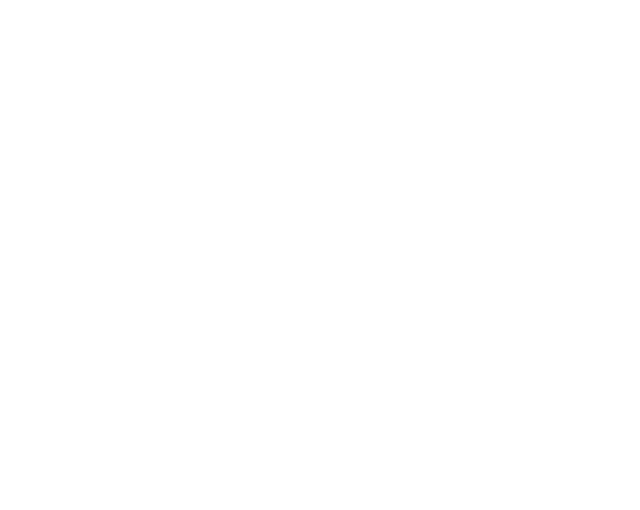
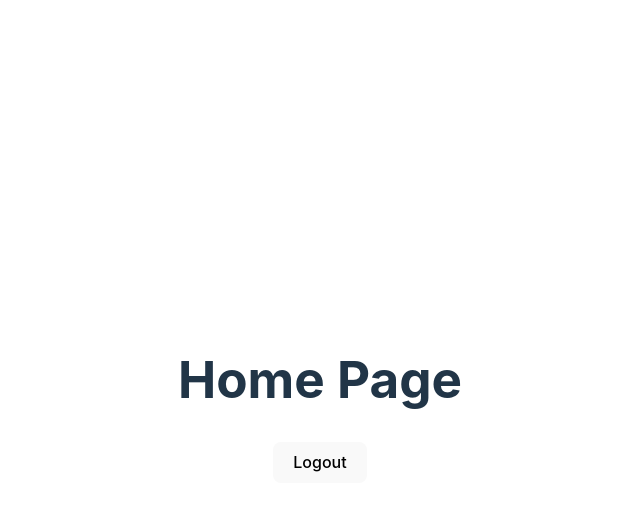
Before and after one commit to stormymayday/mapty, a website built with Vite: page index.html in a window 1280 px wide. Both pictures are taken after typing "name@example.com", "Sample123" into the empty fields and a click on the button "Login". Shown: the whole page, without its empty margins (320-960 px from the left). Built offline with nearby package versions, Linux system fonts and the light colour scheme.

Commit message:
Implemented HomePage.js

```diff
--- /dev/null
+++ b/components/HomePage.js
@@ -0,0 +1,32 @@
+export default class HomePage extends HTMLElement {
+
+    constructor() {
+
+        super();
+
+    }
+
+    connectedCallback() {
+
+        // Getting template from the DOM
+        const template = document.getElementById('home-page-template');
+
+        // Cloning the template
+        const content = template.content.cloneNode(true);
+
+        // Appending content to the DOM
+        this.appendChild(content);
+
+        this.querySelector("#logout-btn").addEventListener("click", event => {
+
+            app.state.isLoggedIn = false;
+
+            app.router.go(`/login`);
+
+        });
+
+    }
+
+}
+
+customElements.define("home-page", HomePage);
--- a/index.html
+++ b/index.html
@@ -48,6 +48,11 @@
     <button id="register-btn">Registration Page</button>
   </template>
 
+  <template id="home-page-template">
+    <h1>Home Page</h1>
+    <button id="logout-btn">Logout</button>
+  </template>
+
   <script type="module" src="/main.js"></script>
 </body>
 
--- a/main.js
+++ b/main.js
@@ -7,6 +7,7 @@ import Router from './services/Router.js';
 // Components:
 import RegistrationPage from './components/RegistrationPage.js';
 import LoginPage from './components/LoginPage.js';
+import HomePage from './components/HomePage.js';
 
 // Assets:
 import javascriptLogo from './javascript.svg';
```
